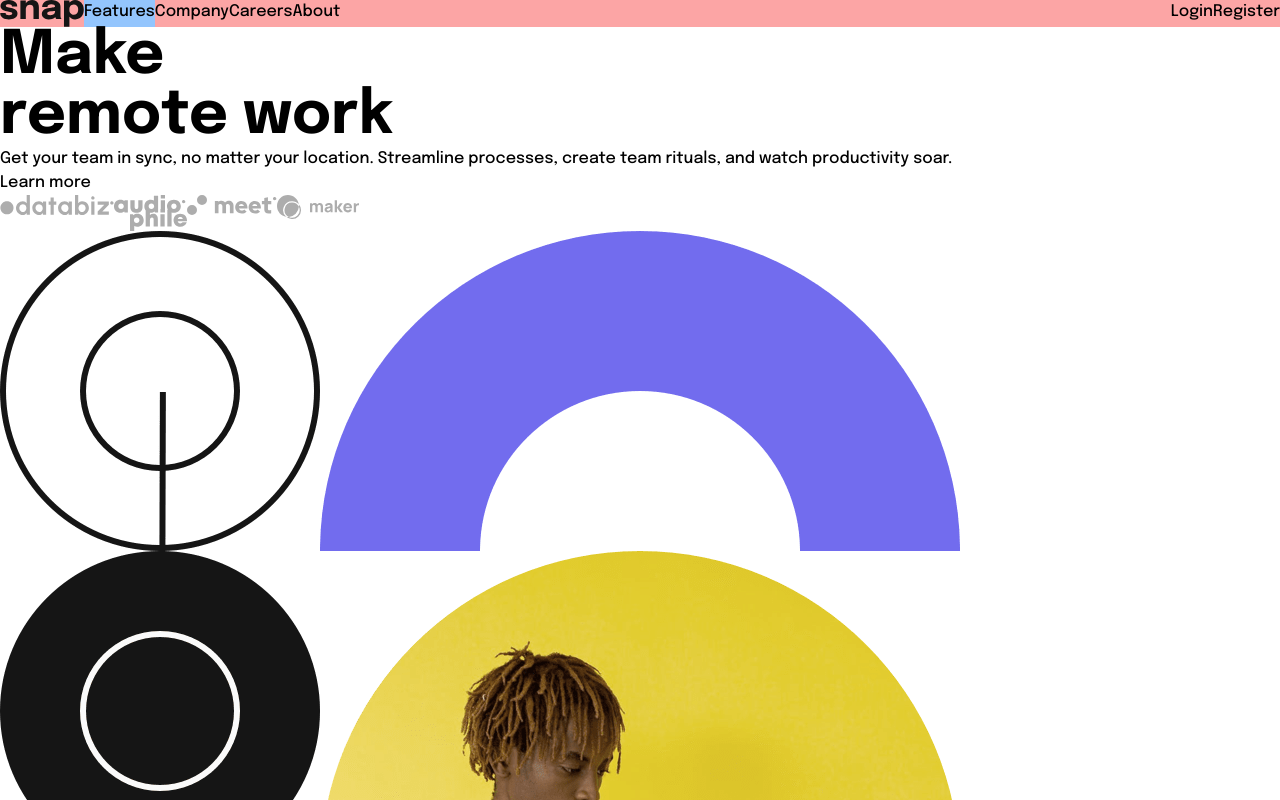
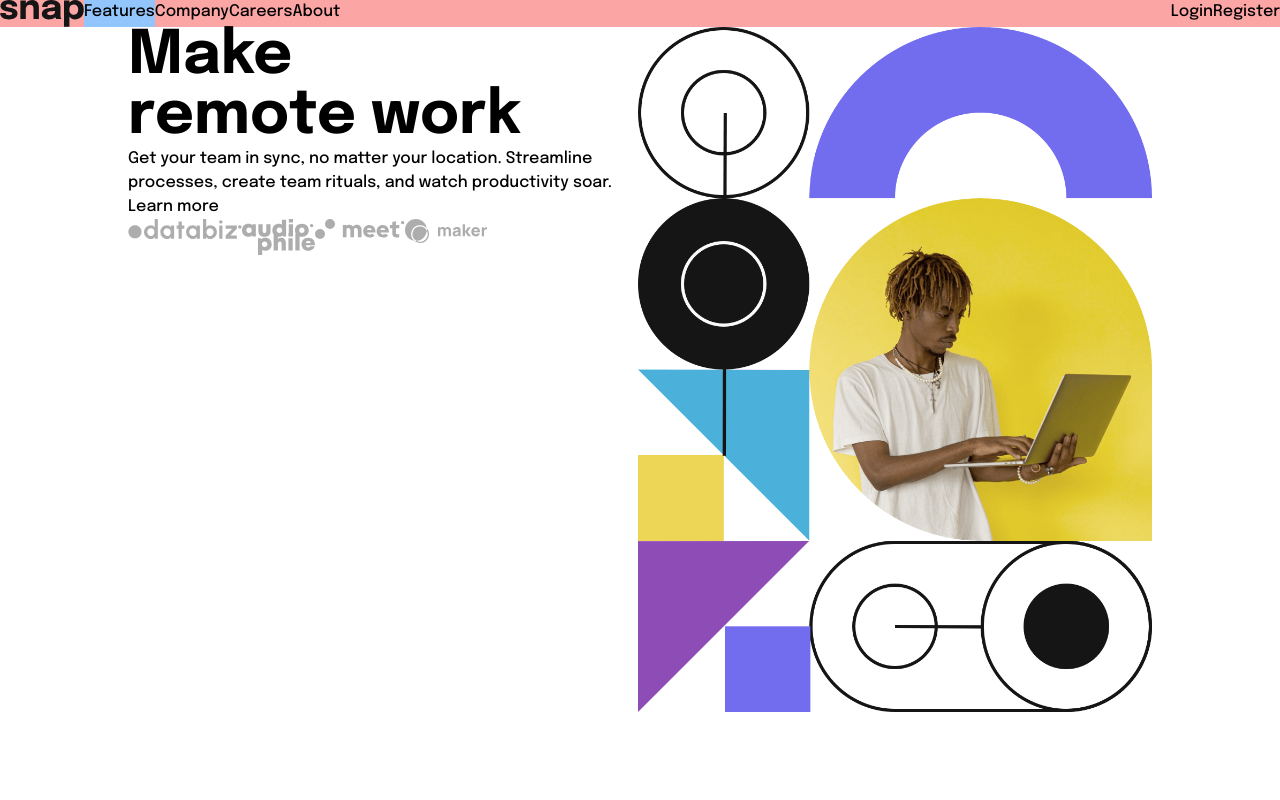
Before and after one commit to lilKriT/snap-intro-section, a website: page index.html in a window 1280 px wide. Shown: the top 800 px of the page. Drawn offline with Linux system fonts and the light colour scheme.

Commit message:
Styling.

```diff
--- a/index.html
+++ b/index.html
@@ -39,12 +39,13 @@
         <li><a href="#">Register</a></li></menu
       >
     </header>
-    <main>
+    <main class="flex justify-center">
+      <div class="w-4/5 flex">
         <div>
-        <h1 class="text-6xl font-bold">Make<br>remote work</h1>
+          <h1 class="text-6xl font-bold">Make<br />remote work</h1>
           <p>
-          Get your team in sync, no matter your location. Streamline processes,
-          create team rituals, and watch productivity soar.
+            Get your team in sync, no matter your location. Streamline
+            processes, create team rituals, and watch productivity soar.
           </p>
           <a href="#">Learn more</a>
           <ul class="flex">
@@ -64,6 +65,7 @@
             alt="Our model, wearing our clothes."
           />
         </picture>
+      </div>
     </main>
   </body>
 </html>
```
Also changed, not shown: dist/output.css. Lines whose indentation alone changed are shown as unchanged.
